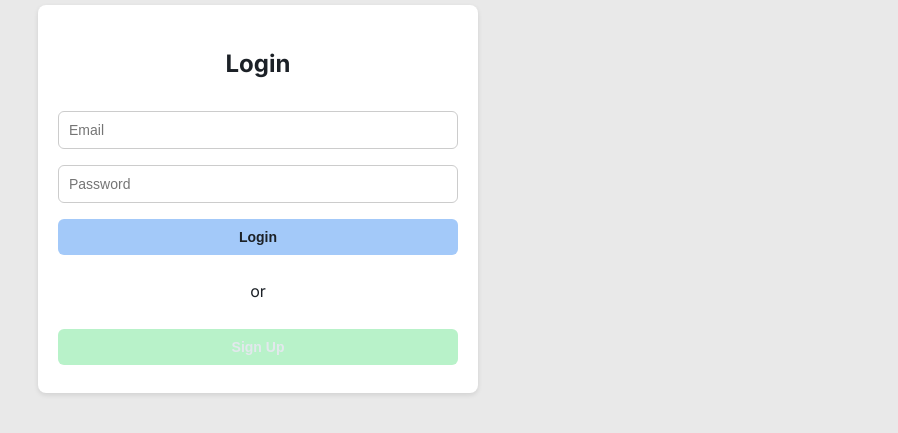
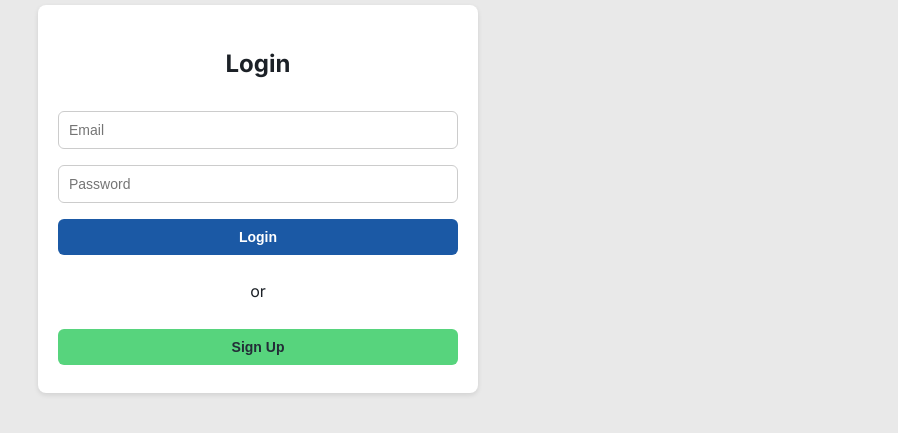
Before and after one commit to poloralphlawrence/adherence-tracker-supabase, a plain HTML site: page index.html in a window 1280 px wide. Shown: the part 125-558 px from the top of the page, without its empty margins (382-1280 px from the left). Drawn offline with nearby package versions, Linux system fonts and the light colour scheme.

Commit message:
button colors

```diff
--- a/styles.css
+++ b/styles.css
@@ -29,9 +29,9 @@ body.dark-mode {
 }
 
 /* Pastel blue for Login button */
-#loginBtn {
-  background: #a3c9f9;
-  color: #1C2127;
+#loginBtn, #startBtn {
+  background: #1b59a5;
+  color: #ffffff;
   border: none;
 }
 
@@ -41,8 +41,8 @@ body.dark-mode {
 
 /* Pastel green for Sign Up button */
 #signupBtn {
-  background: #b8f2c9;
-  color: #e3e8ed;
+  background: #57d47d;
+  color: #232c37;
   border: none;
 }
 
```
